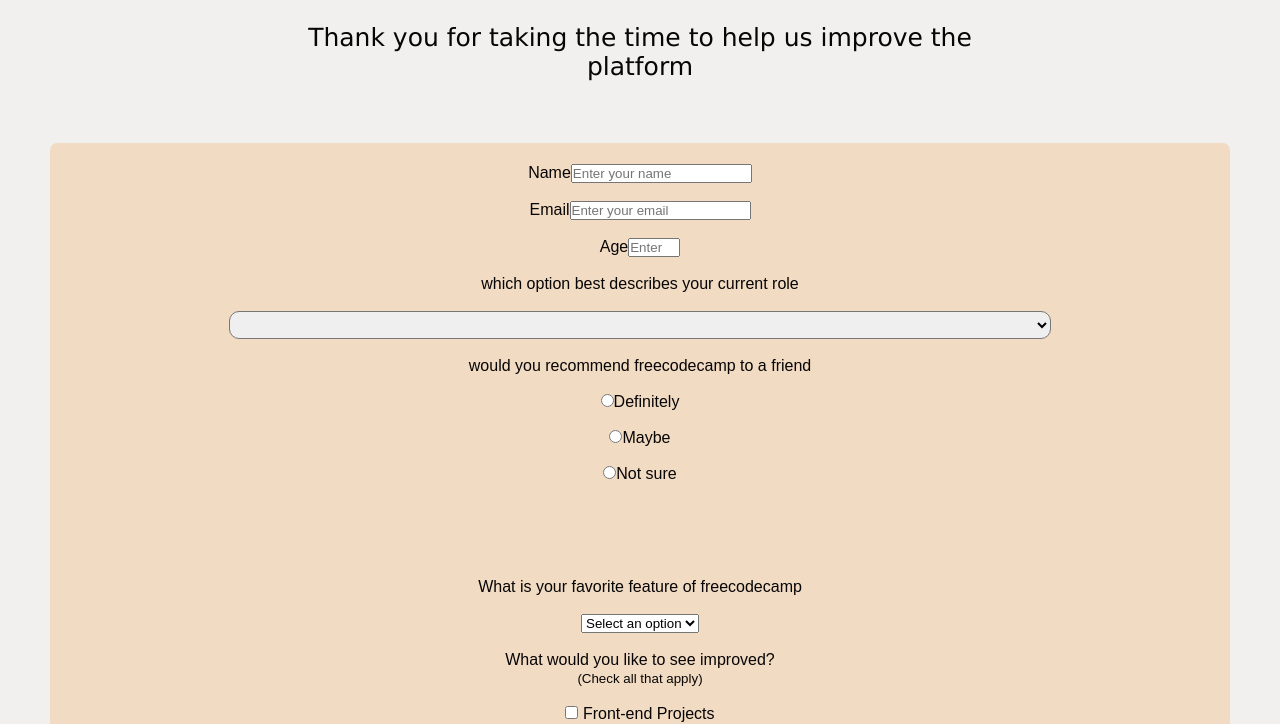
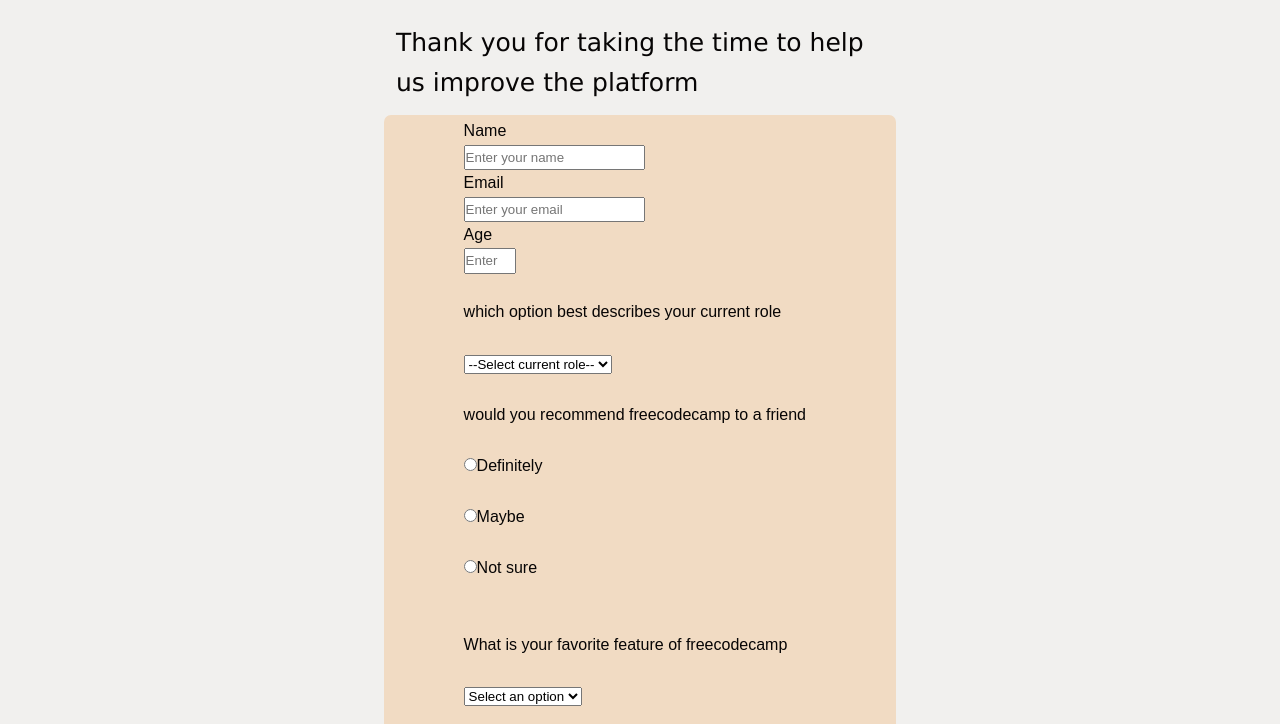
Before and after one commit to ruchithabhat/survey_form, a plain HTML site: page index.html in a window 1280 px wide. Shown: the part 85-809 px from the top of the page. Drawn offline with Linux system fonts and the light colour scheme.

Commit message:
first commit

```diff
--- a/index.html
+++ b/index.html
@@ -17,36 +17,37 @@
     <div id="main">
       <form id="survey-form">
         <div id="input-fields">
-          <br /><label id="name-label"
-            >Name<input
+          <div id="fr">
+            <label id="name-label"
+              >Name<br /><input
                 id="name"
                 type="text"
                 placeholder="Enter your name"
                 required /></label
             ><br />
-          <br /><label id="email-label"
-            >Email<input
+            <label id="email-label"
+              >Email<br /><input
                 id="email"
                 type="email"
                 placeholder="Enter your email"
                 required /></label
             ><br />
-          <br />
+
             <label id="number-label"
-            >Age<input
+              >Age<br /><input
                 id="number"
                 type="number"
                 min="18"
                 max="70"
                 placeholder="Enter your age" /></label
             ><br />
-        </div>
+
           <div id="dropdown-div">
             <br /><label id="dropdown-label"
               >which option best describes your current role<br /></label
             ><br />
-          <select id="dropdown" class="form">
-            <option value="">Select current role</option>
+            <select id="dropdown" name="primary">
+              <option value="">--Select current role--</option>
               <option value="1">Student</option>
               <option value="2">Full Time Job</option>
               <option value="3">Full Time Learner</option>
@@ -58,7 +59,11 @@
             <br /><label>would you recommend freecodecamp to a friend</label
             ><br />
             <br /><label
-            ><input type="radio" name="attribute" value="1" />Definitely</label
+              ><input
+                type="radio"
+                name="attribute"
+                value="1"
+              />Definitely</label
             ><br />
             <br /><label
               ><input type="radio" name="attribute" value="2" />Maybe</label
@@ -100,8 +105,8 @@
               ><input type="checkbox" value="challenges" /> Challenges</label
             ><br />
             <br /><label
-            ><input type="checkbox" value="open-source-community" /> Open Source
-            Community</label
+              ><input type="checkbox" value="open-source-community" /> Open
+              Source Community</label
             ><br />
             <br /><label
               ><input type="checkbox" value="gitter-help-rooms" /> Gitter help
@@ -110,9 +115,11 @@
             <br /><label><input type="checkbox" value="videos" /> Videos</label
             ><br />
             <br /><label
-            ><input type="checkbox" value="city-meetups" /> City Meetups</label
+              ><input type="checkbox" value="city-meetups" /> City
+              Meetups</label
             ><br />
-          <br /><label><input type="checkbox" value="wiki" /> Wiki</label><br />
+            <br /><label><input type="checkbox" value="wiki" /> Wiki</label
+            ><br />
             <br /><label><input type="checkbox" value="forum" /> Forum</label
             ><br />
             <br /><label
@@ -127,7 +134,9 @@
               cols="40"
               placeholder="Enter your comment here..."
             ></textarea>
-          <br /><input id="submit" type="submit" /><br />
+            <br /><div id="button"><button id="submit"
+             type="submit" >submit</button></div><br />
+          </div>
         </div>
       </form>
     </div>
--- a/styles.css
+++ b/styles.css
@@ -4,6 +4,7 @@
   margin: 0;
   padding: 0;
   box-sizing: border-box;
+  line-height: 1.6;
 }
 
 body {
@@ -12,6 +13,8 @@ body {
   height: auto;
   background-color: rgb(241, 240, 238);
   color: rgb(7, 5, 5);
+  padding-left: 30%;
+  padding-right: 30%;
 }
 
 #heading {
@@ -20,10 +23,6 @@ body {
   max-width: 750px;
   margin: auto;
   padding: 10px;
-}
-#main {
-  padding: 50px;
-  text-align: center;
 }
 
 #title {
@@ -35,7 +34,7 @@ body {
 
 #description {
   font-size: 25px;
-  text-align: center;
+
   padding: 2px;
 }
 
@@ -43,13 +42,6 @@ body {
   background-color: #f1dbc3;
   padding: 3px 4px;
   border-radius: 7px;
-}
-
-#button-area {
-  padding-left: 30%;
-  padding-right: 30%;
-  padding-bottom: 5%;
-  padding-top: 0%;
 }
 
 #submit {
@@ -61,7 +53,9 @@ body {
 #end {
   font-size: 20px;
 }
-
+#fr {
+  padding-left: 15%;
+}
 .form {
   width: 30%;
   padding: 5px;
@@ -70,3 +64,6 @@ body {
   padding-left: 35%;
   padding-right: 35%;
 }
+#button {
+  padding-left: 35%;
+}
```
Lines whose indentation alone changed are shown as unchanged.
